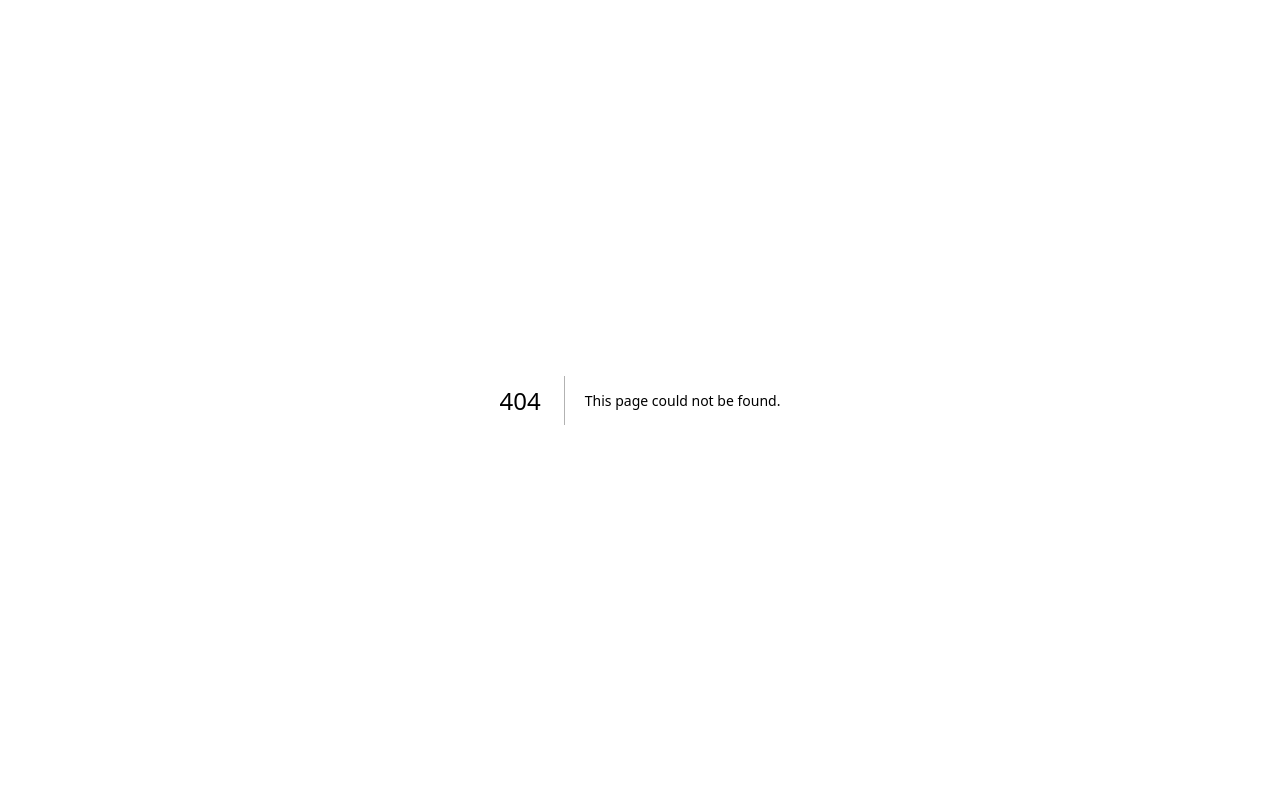
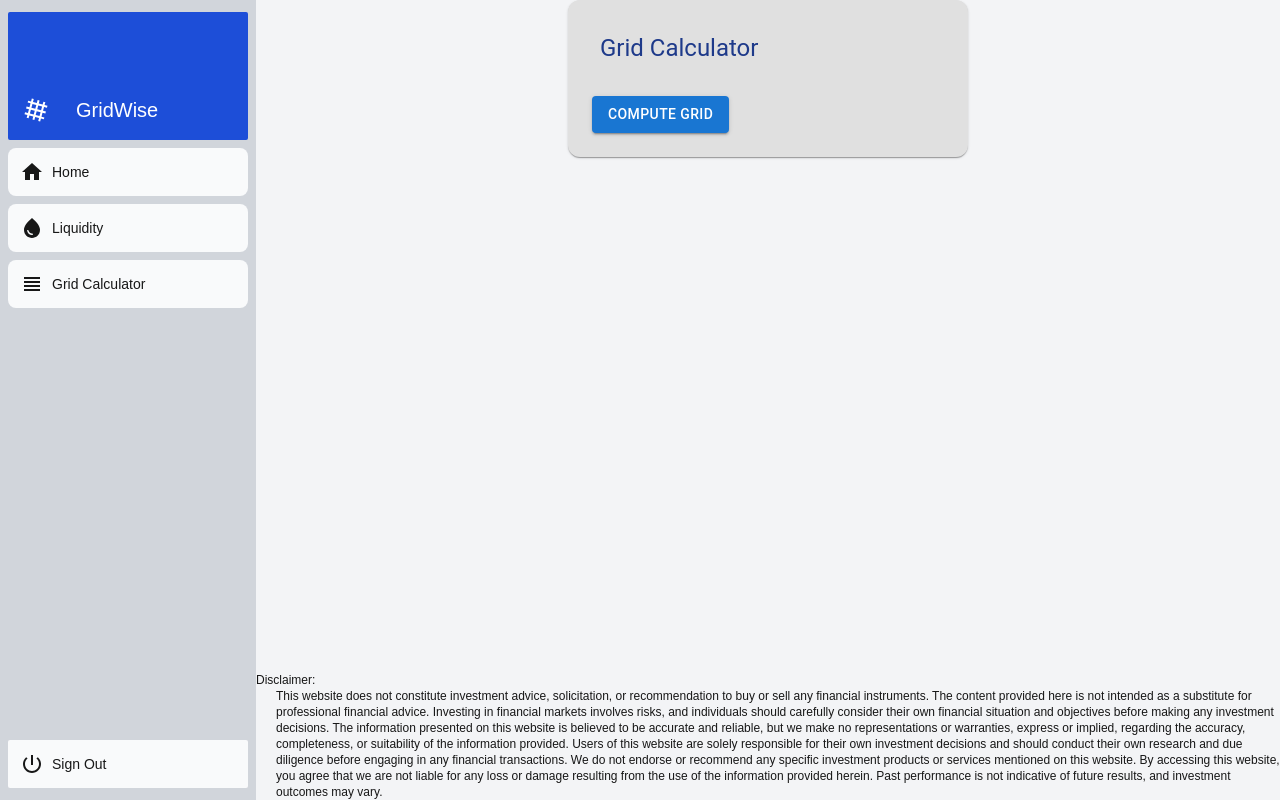
Before and after one commit to massimilianopetra/gridwise, a Next.js app: page /home/test in a window 1280 px wide. Before the commit this address had no page. Built offline with nearby package versions, Linux system fonts and the light colour scheme.

Commit message:
new style

```diff
--- /dev/null
+++ b/app/(auth)/home/test/page.tsx
@@ -0,0 +1,30 @@
+'use client'
+
+import React, { useRef, useState } from 'react';
+import { Card, CardContent, CardActions, TextField, Typography, Button } from '@mui/material';
+
+
+
+export default function Home() {
+
+    const handleCalculation = () => {
+    }
+
+    return (
+        <div>
+            <Card sx={{ maxWidth: 400, margin: 'auto', padding: 2, backgroundColor: '#E0E0E0',  borderRadius: '12px', }}>
+                <CardContent>
+                    <Typography className="text-blue-900" variant="h5" gutterBottom>
+                        Grid Calculator
+                    </Typography>
+
+                </CardContent>
+                <CardActions>
+                    <Button variant="contained" color="primary" onClick={handleCalculation}>
+                        Compute Grid
+                    </Button>
+                </CardActions>
+            </Card>
+        </div>
+    );
+}
--- a/app/ui/grid-card.tsx
+++ b/app/ui/grid-card.tsx
@@ -229,7 +229,7 @@ export default function GridCard() {
 
         return (
           <div>
-            <Card className="bg-gray-300 rounded-xl" sx={{ maxWidth: 1200, margin: 'auto', padding: 2 }}>
+            <Card sx={{ maxWidth: 1200, margin: 'auto', padding: 2, backgroundColor: '#E0E0E0',  borderRadius: '12px',  }}>
               <div className='flex flex-col text-center'>
                 <Typography className="text-blue-900" variant="h5" gutterBottom>
                   Resulting Grids
@@ -253,7 +253,7 @@ export default function GridCard() {
               </div>
             </Card>
             <br></br>
-            <Card className="bg-gray-300 rounded-xl" sx={{ maxWidth: 1200, margin: 'auto', padding: 2 }}>
+            <Card sx={{ maxWidth: 1200, margin: 'auto', padding: 2, backgroundColor: '#E0E0E0',  borderRadius: '12px',  }}>
               <div className='flex flex-col text-center'>
                 <Typography className="text-blue-900" variant="h5" gutterBottom>
                   Summary
@@ -283,7 +283,7 @@ export default function GridCard() {
 
   return (
     <div className='space-y-6'>
-      <Card className="bg-gray-300 rounded-xl" sx={{ maxWidth: 400, margin: 'auto', padding: 2 }}>
+      <Card sx={{ maxWidth: 400, margin: 'auto', padding: 2, backgroundColor: '#E0E0E0',  borderRadius: '12px',  }}>
         <CardContent>
           <Typography className="text-blue-900" variant="h5" gutterBottom>
             Grid Calculator
```
